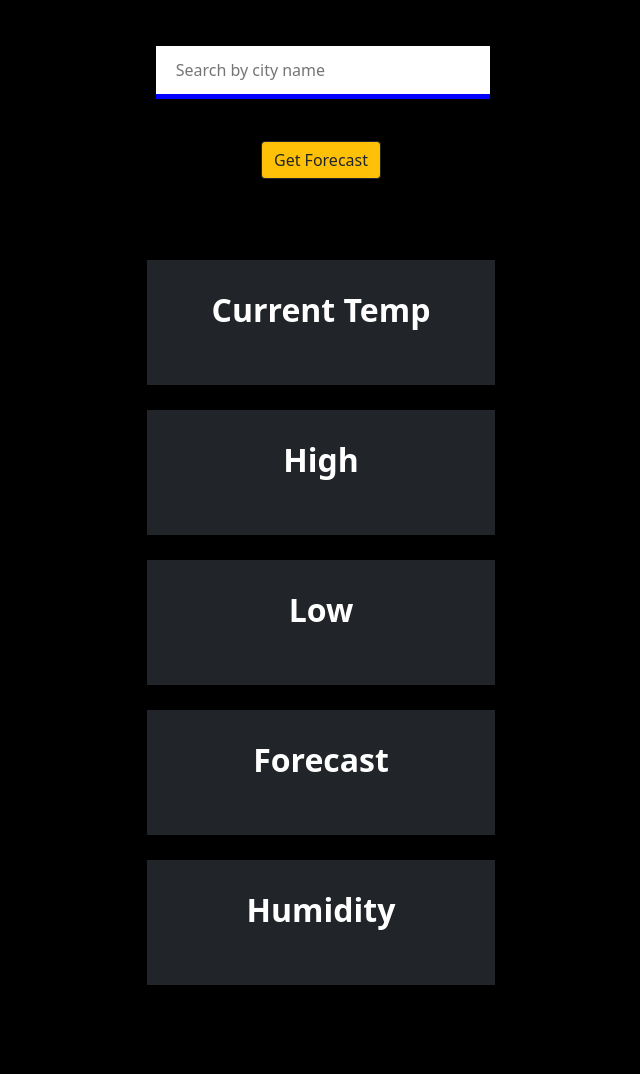
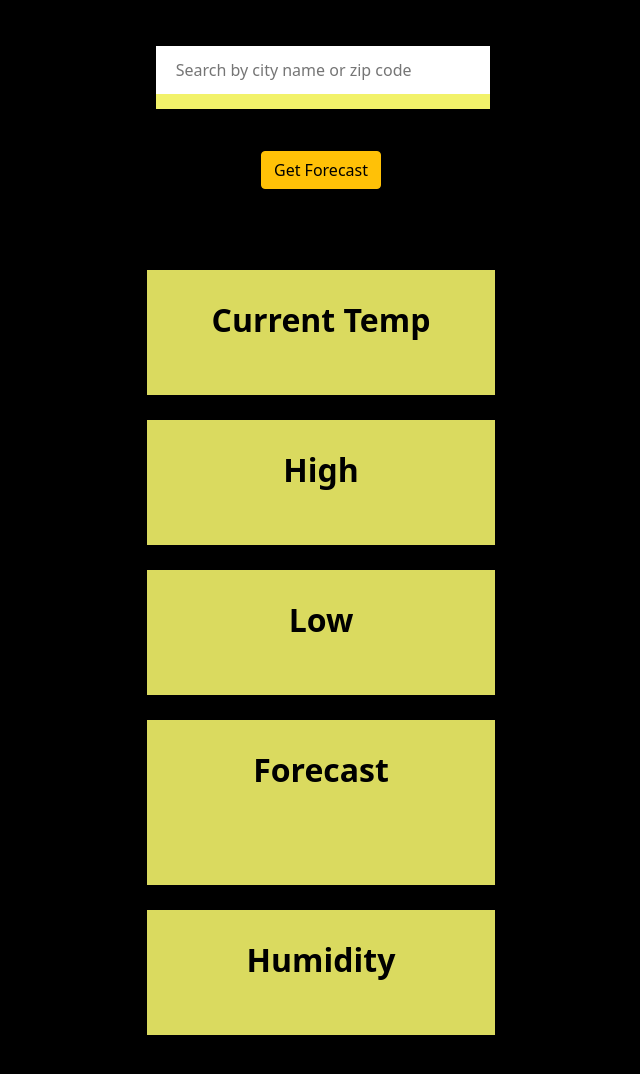
Before and after one commit to ErinRichard/weather-app, a plain HTML site: page index.html in a window 1280 px wide. Shown: the whole page, without its empty margins (319-959 px from the left). Drawn offline with nearby package versions, Linux system fonts and the light colour scheme.

Commit message:
Edits to weather program

```diff
--- a/css/main.css
+++ b/css/main.css
@@ -9,7 +9,7 @@ input[type=text]{
     margin: 8px 0;
     box-sizing: border-box;
     border: none;
-    border-bottom: 5px solid blue;
+    border-bottom: 15px solid rgb(242, 242, 106);
 
 }
 
@@ -20,7 +20,8 @@ body{
 }
 
 th{
-    color: #fff;
+    background-color: rgb(242, 242, 106, .9);
+    color: #000;
     padding: 25%;
     height: 100px;
     text-align: center;
@@ -29,6 +30,7 @@ th{
 
 
 td{
+    background-color:rgb(242, 242, 106, .9);
     color: #000;
     padding: 25%;
     height: 25px;
@@ -44,19 +46,12 @@ table{
     margin-right: auto;
     width: 100%;
     table-layout:fixed;
-    /* border-collapse: separate;
-    border-spacing: 0 15px; */
+
 }
 
 .center{
     text-align: center;
 }
-
-/* .bg-image{
-    background-image: url(../images/pexels-d-409696.jpg) ;
-    background-size:cover;
-    /* height: 100vh; */
-/* } */
 
 
 #location{
@@ -76,3 +71,8 @@ table{
 #blank-row {
     height: 10px !important;
 }
+
+.color{
+    background-color:rgb(242, 242, 106, .9);
+    color: #000;
+}
--- a/index.html
+++ b/index.html
@@ -23,13 +23,13 @@
      <!--Using The DOM to Grab Form Data-->
                 <form name="weatherData" id="weatherDataForm">
                     <label for="city" class="bold"></label>
-                    <input type="text" name="city" id="city" placeholder="Search by city name">
+                    <input type="text" name="city" id="city" placeholder="Search by city name or zip code">
 <!--
                     <label for="zip" class="bold">Zip</label>
                     <input type="number" name="zip" id="zip"> -->
 
                     <div class="top-padding">
-                        <button class="btn btn-outline-dark btn-warning btn-margin" Onclick="load_data()" return false;>Get Forecast</button>
+                        <button class="btn btn-warning button-outline-warning btn-margin" Onclick="load_data()" return false;>Get Forecast</button>
                         <!-- <button class="btn btn-outline-dark btn-margin" Onclick="clear_data()"return false;>Clear Data</button>
                         <section class="list-group padding"> -->
                     </div>
@@ -57,9 +57,8 @@
 
 
                         <!-- Current Temp Label -->
-                        <!-- <div class="row mt-5"> -->
-                        <tr>
-                            <th class="fs-2 table-dark">Current Temp</th>
+                        <tr class="color">
+                            <th class="fs-2">Current Temp</th>
                         </tr>
 
 
@@ -67,8 +66,8 @@
 
                         <!-- Empty spot for Current Temp Data -->
                         <div>
-                        <tr>
-                            <td class="fs-2 table-dark" id="current_temp"></th>
+                        <tr class="color">
+                            <td class="fs-2" id="current_temp"></th>
                         </tr>
                         </div>
 
@@ -82,14 +81,14 @@
 
 
                         <!-- High Label -->
-                        <tr>
-                            <th class="fs-2 table-dark">High</th>
+                        <tr class="color">
+                            <th class="fs-2">High</th>
                         </tr>
 
 
                         <!-- Empty Spot for High Temp Data -->
-                        <tr>
-                            <td class="fs-2 table-dark" id="high_temp"></th>
+                        <tr class="color">
+                            <td class="fs-2" id="high_temp"></th>
                         </tr>
 
 
@@ -102,13 +101,13 @@
 
 
                         <!-- Low Label -->
-                        <tr>
-                            <th class="fs-2 table-dark">Low</th>
+                        <tr class="color">
+                            <th class="fs-2">Low</th>
                         </tr>
 
                         <!-- Empty Spot for Low Temp Data -->
-                        <tr>
-                            <td class="fs-2 table-dark" id="low_temp"></th>
+                        <tr class="color">
+                            <td class="fs-2" id="low_temp"></th>
                         </tr>
 
 
@@ -121,16 +120,19 @@
 
 
                         <!-- Forecast Label -->
-                        <tr>
-                            <th class="fs-2 table-dark">Forecast</th>
+                        <tr class="color">
+                            <th class="fs-2">Forecast</th>
                         </tr>
 
 
                         <!-- Empty Spot for Forecast Data -->
-                        <tr>
-                            <td class="fs-2 table-dark" id="forecast"></th>
+                        <tr class="color">
+                            <td class="fs-2" id="forecast"></th>
                         </tr>
 
+                        <tr class="color">
+                            <td class="weather-icon" id="icon"><img src="" /></td>
+                        </tr>
 
                         <!-- Insert Empty Row for legibility -->
                         <div>
@@ -141,19 +143,14 @@
 
 
                         <!-- Humidity Label -->
-                        <tr>
-                            <th class="fs-2 table-dark">Humidity</th>
+                        <tr class="color">
+                            <th class="fs-2">Humidity</th>
                         </tr>
 
                         <!-- Empty Spot for Humidity Data -->
-                        <tr>
-                            <td class="fs-2 table-dark" id="humidity"></th>
+                        <tr class="color">
+                            <td class="fs-2" id="humidity"></th>
                         </tr>
-
-
-                        <!-- <tr>
-                            <td class="weather-icon" id="icon"><img src="images/icons/unknown.png" /></td>
-                        </tr> -->
 
 
 
--- a/js/main.js
+++ b/js/main.js
@@ -1,8 +1,30 @@
+const apiCity ='https://api.openweathermap.org/data/2.5/weather?q=';
+const apiZip = 'https://api.openweathermap.org/data/2.5/weather?zip=';
+const country = 'US';
+const city = '${city}';
+const apiKey = '&appid=029f84240b76719f270b26552323e1a2';
+const unit = '&units=imperial';
+
+
 const getData = async (city) => {
-    let response = await axios.get(`https://api.openweathermap.org/data/2.5/weather?q=${city}&units=imperial&appid=029f84240b76719f270b26552323e1a2`)
+    // const setup = () => {
+    let urlCity = apiCity + city + unit + apiKey;
+    let urlZip = apiZip + city + unit + apiKey;
 
-    console.log(response.data)
-    return response.data
+    console.log(urlCity)
+    console.log(urlZip)
+
+    if (isNaN(`${city}`)){
+        let response = await axios.get(urlCity)
+        console.log(response.data)
+        return response.data
+
+    } else {
+        let response = await axios.get(urlZip)
+        console.log(response.data)
+        return response.data
+        }
+
 }
 
 
@@ -70,21 +92,6 @@ const createHumidity = ( humidity ) => {
     document.getElementById("humidity").insertAdjacentHTML('beforeend', html)
 }
 
-// const createIcon = () => {
-//     let locationIcon = document.querySelector('.weather-icon');
-//     const html = weather[0].`${icon}`;
-//     console.log({icon})
-//     locationIcon.innerHTML = `<img src="images/icons/${icon}.png"></img>`
-// }
-
-
-// Create icon variable and function to insert into HTML table
-// const createIcon = ( weather ) => {
-
-    // const html = `<img src="https://openweathermap.org/img/wn/${
-        // weather[0]['icon']}@2x.png" alt="current conditions icon">`
-
-
 
 // Function to Load the API Data and Display to HTML
 const load_data = async () => {
@@ -107,7 +114,12 @@ const load_data = async () => {
     createLowTemp(Math.round(user_city.main['temp_min'])+ '&#8457')
     createForecast(user_city.weather[0]['description'])
     createHumidity(user_city.main['humidity']+'%')
-    // createIcon(user_city.weather[0]['icon'])
+
+    // Insert Weather Icon
+    let locationIcon = document.querySelector('.weather-icon');
+    const {icon} = user_city.weather[0];
+    console.log({icon})
+    locationIcon.innerHTML = `<img src="../images/icons/${icon}.png">`
 }
 
 
```
